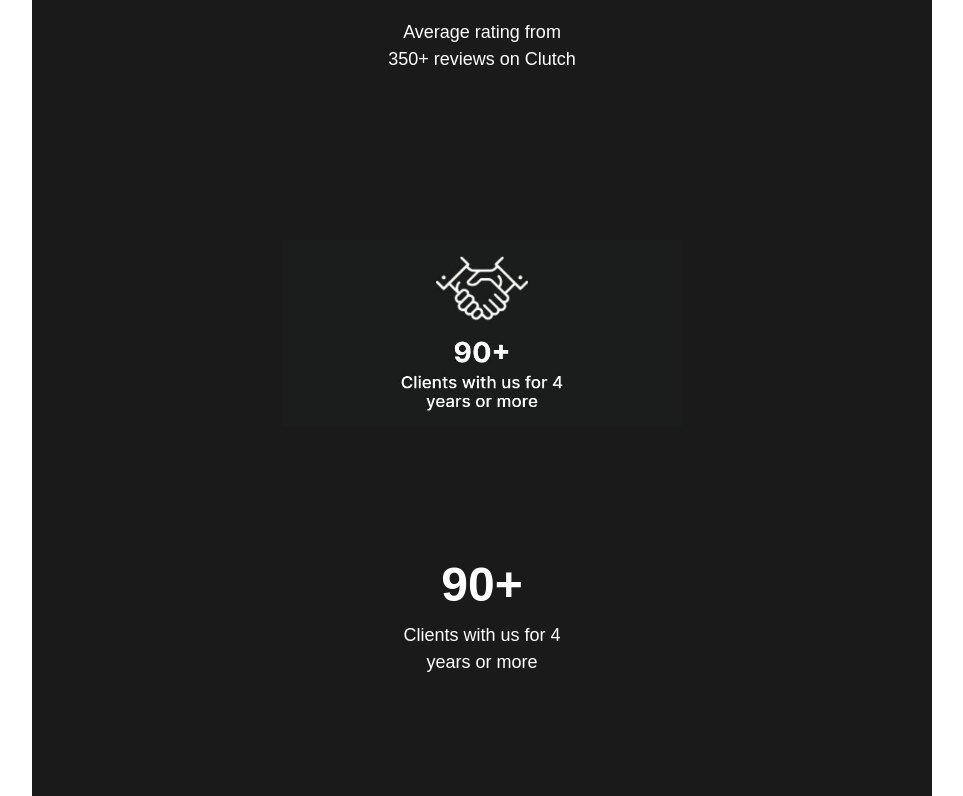
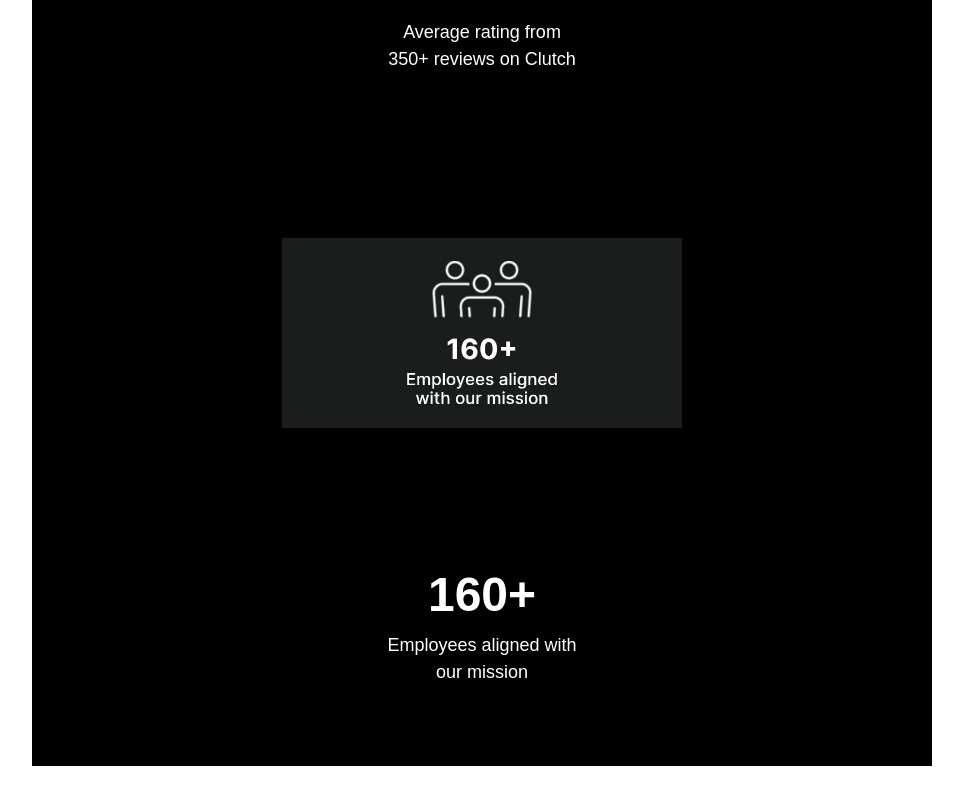
Before and after one commit to Molly256/disruptivewebsite, a Next.js app: page / in a window 1280 px wide. Shown: the part 3364-4160 px from the top of the page, without its empty margins (158-1121 px from the left). Built offline with nearby package versions, Linux system fonts and the light colour scheme.

Commit message:
Update stats section layout

```diff
--- a/app/page.js
+++ b/app/page.js
@@ -482,9 +482,9 @@ We are super happy."
               }}></div>
             </div>
 
-            {/* STATS SECTION */}
+            {/* STATS SECTION - BLACK BACKGROUND FROM HERE DOWN */}
             <section style={{
-              background: '#1a1a1a',
+              background: '#000',
               padding: '80px 20px',
               marginTop: '40px',
               textAlign: 'center',
@@ -509,25 +509,7 @@ We are super happy."
                   </p>
                 </div>
 
-                {/* 90+ Clients */}
-                <div style={{ marginBottom: '60px' }}>
-                  <img
-                    src="/svg1.png"
-                    alt="Handshake icon"
-                    style={{
-                      width: '400px',
-                      height: '400px',
-                      margin: '0 auto 20px auto',
-                      objectFit: 'contain'
-                    }}
-                  />
-                  <h3 style={{ fontSize: '48px', fontWeight: '900', margin: '0 0 10px 0' }}>90+</h3>
-                  <p style={{ fontSize: '18px', fontWeight: '400', margin: '0', lineHeight: '1.5' }}>
-                    Clients with us for 4<br />years or more
-                  </p>
-                </div>
-
-                {/* 160+ Employees */}
+                {/* 160+ Employees - moved to where 90+ was */}
                 <div>
                   <img
                     src="/svg2.png"
@@ -535,7 +517,7 @@ We are super happy."
                     style={{
                       width: '400px',
                       height: '400px',
-                      margin: '0 auto 20px auto',
+                      margin: '0 auto 30px auto',
                       objectFit: 'contain'
                     }}
                   />
```
